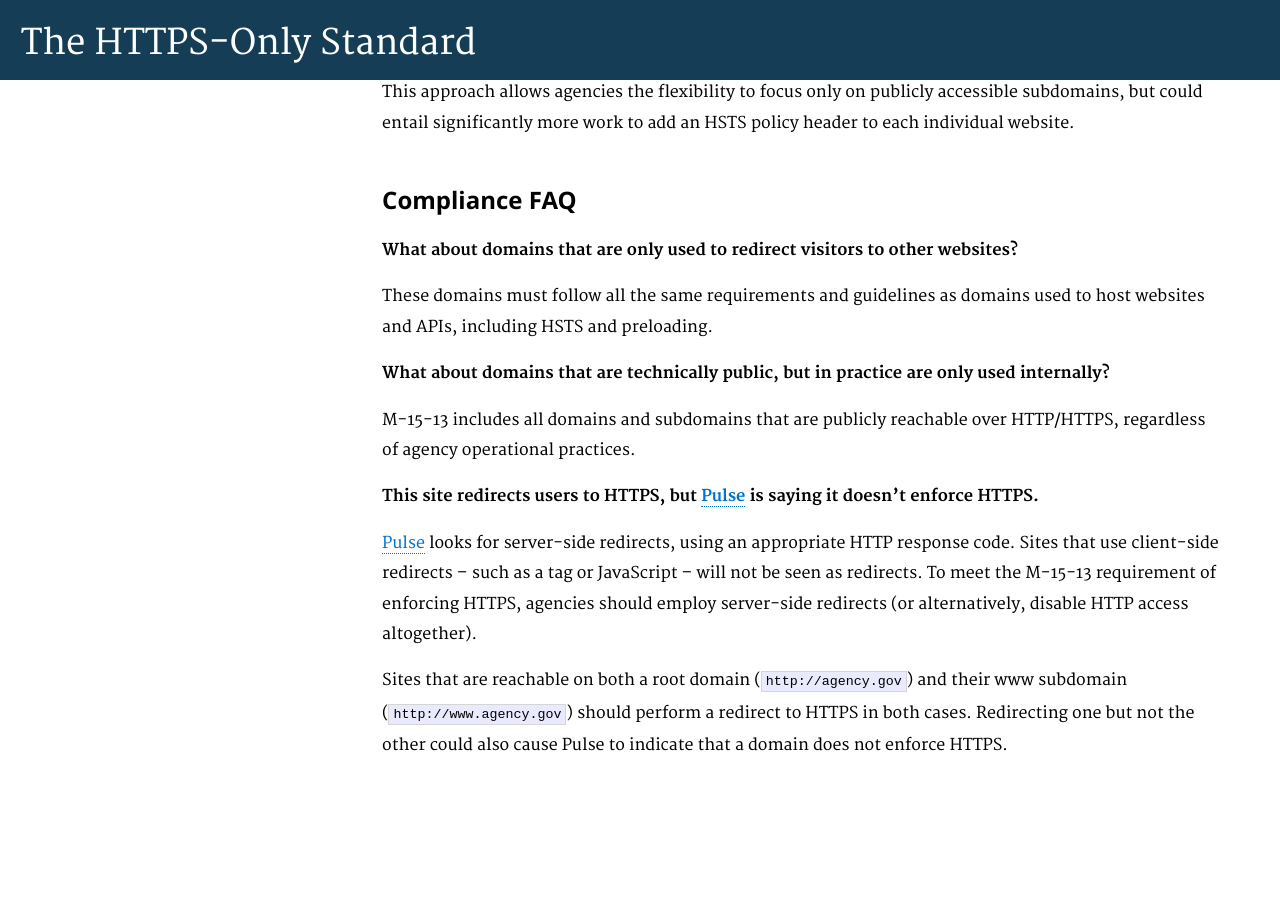
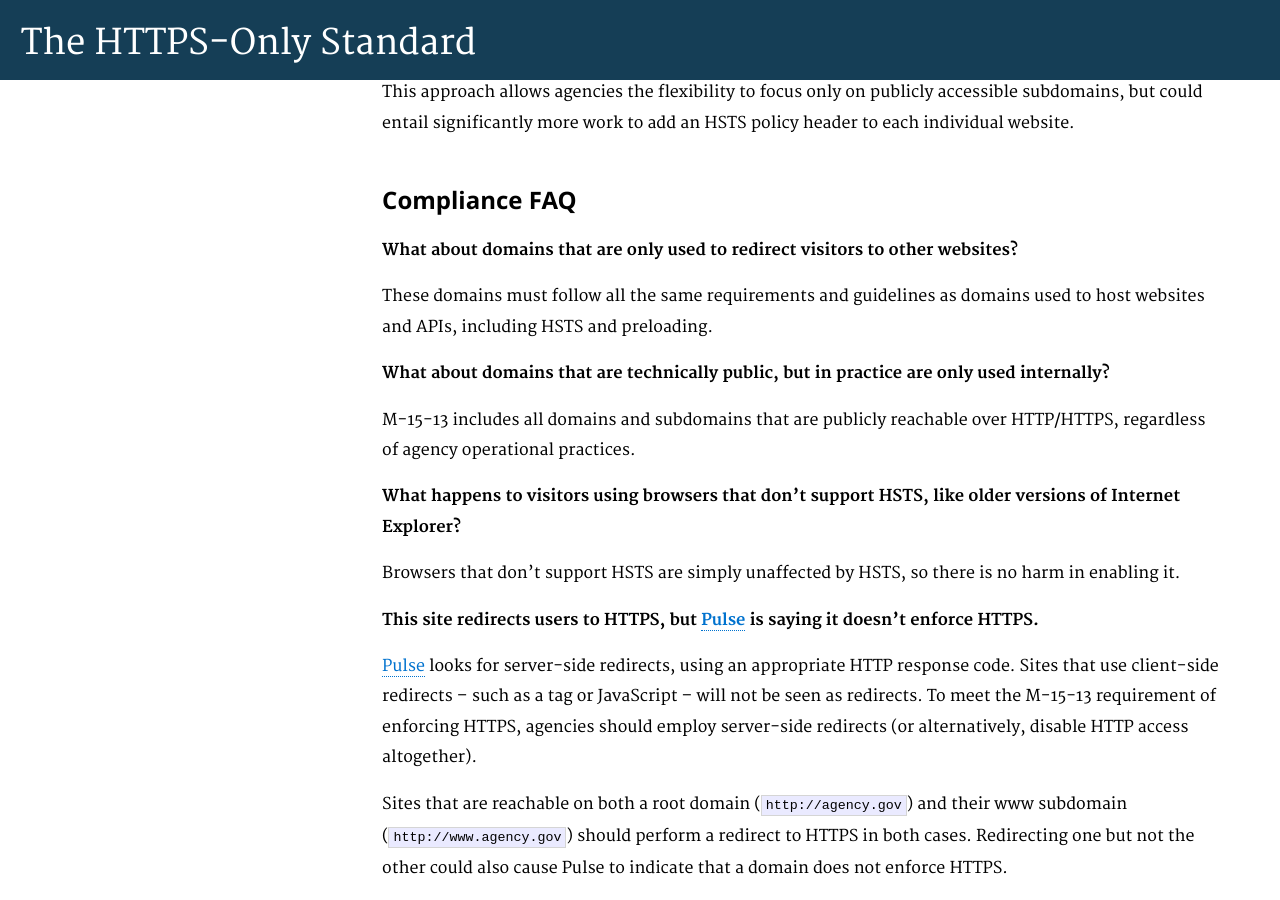
Before and after one commit to GSA/https, a Jekyll site: the page built from pages/guide.md, in a window 1280 px wide and 900 px high, scrolled down 1877 px. Built offline with Jekyll 4.4.1, drawn with Linux system fonts in a browser that asks for light colours; Markdown is read by kramdown in place of the engine named in the settings; before the commit the page ends 2654 px from its top, so only the background shows below that.

Commit message:
add a compliance question about HSTS

```diff
--- a/pages/guide.md
+++ b/pages/guide.md
@@ -69,6 +69,10 @@ These domains must follow all the same requirements and guidelines as domains us
 
 M-15-13 includes all domains and subdomains that are publicly reachable over HTTP/HTTPS, regardless of agency operational practices.
 
+**What happens to visitors using browsers that don't support HSTS, like older versions of Internet Explorer?**
+
+Browsers that don't support HSTS are simply unaffected by HSTS, so there is no harm in enabling it.
+
 **This site redirects users to HTTPS, but [Pulse](https://pulse.cio.gov) is saying it doesn't enforce HTTPS.**
 
 [Pulse](https://pulse.cio.gov) looks for server-side redirects, using an appropriate HTTP response code. Sites that use client-side redirects -- such as a <meta refresh> tag or JavaScript -- will not be seen as redirects. To meet the M-15-13 requirement of enforcing HTTPS, agencies should employ server-side redirects (or alternatively, disable HTTP access altogether).
```
